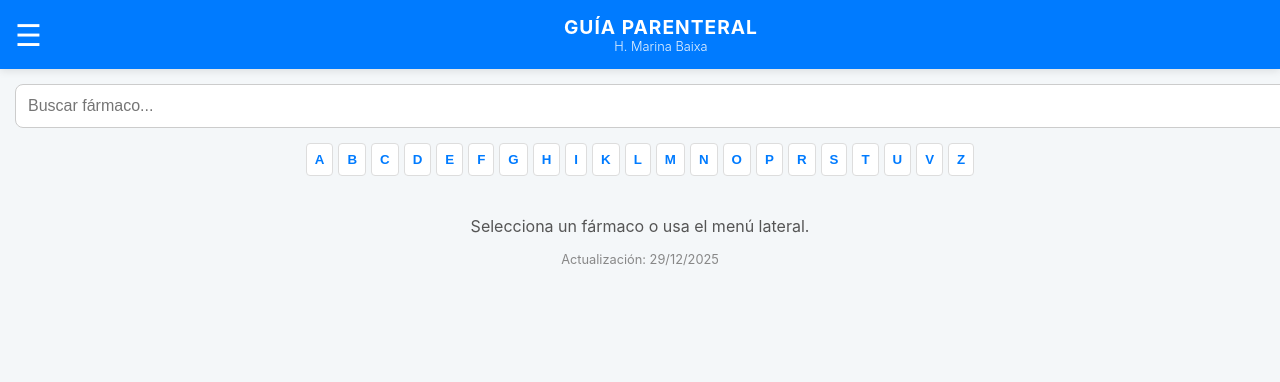
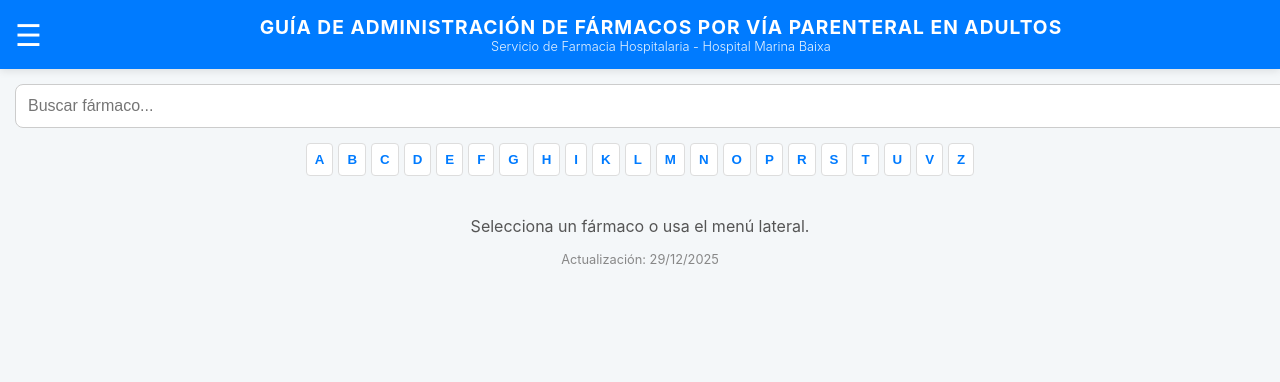
Before and after one commit to juancampillo03-byte/guia-farmacos-pwa, a plain HTML site: page index.html in a window 1280 px wide. Drawn offline with Linux system fonts and the light colour scheme.

Commit message:
Update index.html

```diff
--- a/index.html
+++ b/index.html
@@ -19,8 +19,8 @@
     <header>
         <span id="open-menu" class="menu-icon">☰</span>
         <div class="logo-container">
-            <h1>GUÍA PARENTERAL</h1>
-            <h2>H. Marina Baixa</h2>
+            <h1>GUÍA DE ADMINISTRACIÓN DE FÁRMACOS POR VÍA PARENTERAL EN ADULTOS</h1>
+            <h2>Servicio de Farmacia Hospitalaria - Hospital Marina Baixa</h2>
         </div>
     </header>
 
```
